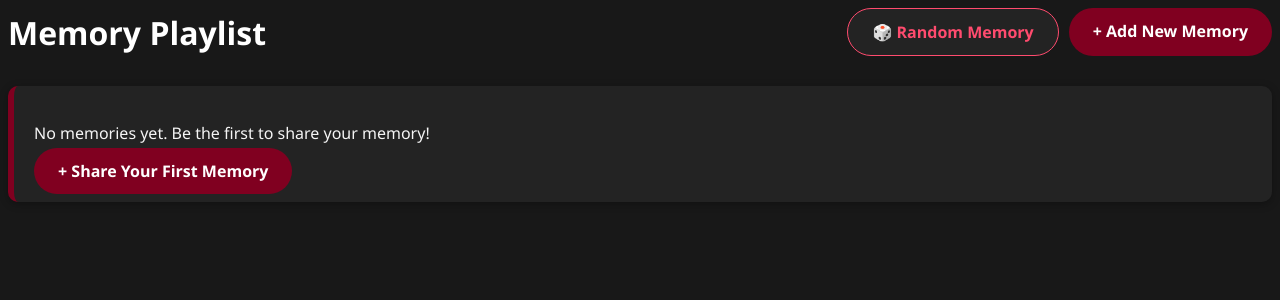
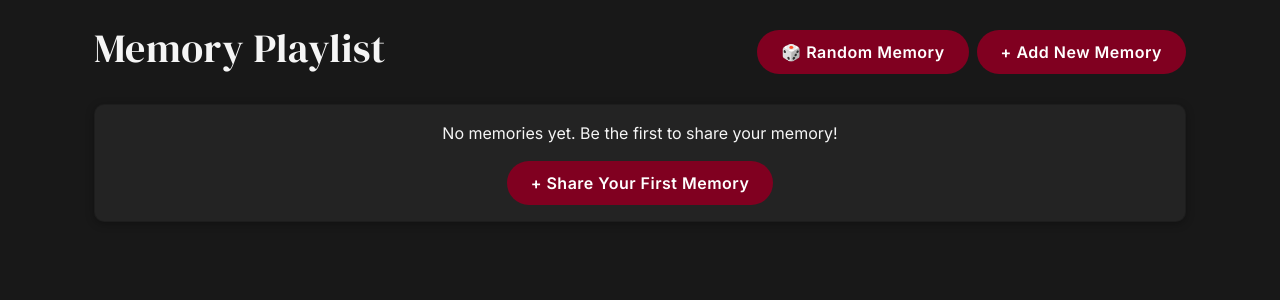
Before and after one commit to aw03yhnn/memory_playlist, a Django app: page /memories/ in a window 1280 px wide. Shown: the top 300 px of the page. Run offline with Django 4.2, Linux system fonts and the light colour scheme; data that the repository does not hold is empty.

Commit message:
Improve UI: apply monotone and burgundy color scheme - Add DM Serif Display font for headings - Simplify forms and templates - Move base.html to memolog/templates/ - Clean up code comments and structure

```diff
--- /dev/null
+++ b/memolog/templates/base.html
@@ -0,0 +1,63 @@
+<!DOCTYPE html>
+<html lang="ja">
+<head>
+    <meta charset="UTF-8">
+    <title>{% block title %}記憶プレイリスト{% endblock %}</title>
+    <link rel="stylesheet" href="https://cdn.jsdelivr.net/npm/bootstrap@5.3.0/dist/css/bootstrap.min.css">
+    <!-- Google Fonts: DM Serif Display & Inter -->
+    <link href="https://fonts.googleapis.com/css2?family=DM+Serif+Display:ital,wght@0,400;1,400&family=Inter:wght@400;600&display=swap" rel="stylesheet">
+    {% block extra_head %}{% endblock %}
+    <style>
+      body {
+          background: #181818 !important;
+          color: #f5f5f5 !important;
+          font-family: 'Inter', 'Segoe UI', Arial, sans-serif !important;
+      }
+      h1, h2, h3, .card-title, .card-header {
+          font-family: 'DM Serif Display', serif !important;
+          letter-spacing: 0.5px !important;
+          font-weight: 400 !important;
+      }
+      .card, .memory-card {
+          background: #232323 !important;
+          border-radius: 10px !important;
+          box-shadow: 0 2px 8px rgba(0,0,0,0.3) !important;
+          color: #f5f5f5 !important;
+          font-family: 'Inter', 'Segoe UI', Arial, sans-serif !important;
+      }
+      a, .btn-link {
+          color: #a52a2a !important;
+          text-decoration: none !important;
+      }
+      a:hover, .btn-link:hover {
+          color: #ff4b6e !important;
+      }
+      .btn, .btn-primary, .btn-success, .btn-outline-primary, .btn-outline-success {
+          background: #800020 !important;
+          border: none !important;
+          color: #fff !important;
+          border-radius: 24px !important;
+          padding: 10px 24px !important;
+          font-weight: 600 !important;
+          font-family: 'Inter', 'Segoe UI', Arial, sans-serif !important;
+          letter-spacing: 0.5px !important;
+          transition: background 0.2s !important;
+      }
+      .btn:hover, .btn-primary:hover, .btn-success:hover, .btn-outline-primary:hover, .btn-outline-success:hover {
+          background: #a52a2a !important;
+      }
+      .card-header, .card-title {
+          color: #ff4b6e !important;
+      }
+      .navbar, .card-header {
+          background: #232323 !important;
+          border-bottom: 1px solid #333 !important;
+      }
+    </style>
+</head>
+<body>
+    <div class="container mt-4">
+        {% block content %}{% endblock %}
+    </div>
+</body>
+</html>
--- a/memolog/templates/memolog/memory_detail.html
+++ b/memolog/templates/memolog/memory_detail.html
@@ -147,9 +147,6 @@
                         <a href="{% url 'memolog:random_memory' %}" class="btn btn-outline-warning">
                             <i class="fas fa-random"></i> Random Memory
                         </a>
-                        <a href="{% url 'memolog:weekly_charts' %}" class="btn btn-outline-info">
-                            <i class="fas fa-chart-line"></i> Weekly Chart
-                        </a>
                     </div>
                 </div>
             </div>
--- a/memolog/templates/memolog/memory_list.html
+++ b/memolog/templates/memolog/memory_list.html
@@ -1,123 +1,50 @@
-<!DOCTYPE html>
-<html lang="en">
-<head>
-    <meta charset="UTF-8">
-    <meta name="viewport" content="width=device-width, initial-scale=1.0">
-    <title>Memory Playlist</title>
-    <!-- Basic Styles -->
-    <style>
-        body {
-            background: #181818;
-            color: #f5f5f5;
-            font-family: 'Segoe UI', 'Arial', sans-serif;
-        }
-        .header {
-            display: flex;
-            justify-content: space-between;
-            align-items: center;
-            margin-bottom: 30px;
-        }
-        .nav-buttons {
-            display: flex;
-            gap: 10px;
-        }
-        .create-btn {
-            background: #800020;
-            color: white;
-            padding: 12px 24px;
-            text-decoration: none;
-            border-radius: 25px;
-            font-weight: bold;
-            transition: background-color 0.3s;
-        }
-        .create-btn:hover {
-            background: #a52a2a;
-        }
-        .random-btn {
-            background: #232323;
-            color: #ff4b6e;
-            padding: 12px 24px;
-            text-decoration: none;
-            border-radius: 25px;
-            font-weight: bold;
-            border: 1px solid #ff4b6e;
-            transition: background-color 0.3s, color 0.3s;
-        }
-        .random-btn:hover {
-            background: #ff4b6e;
-            color: #232323;
-        }
-        .memory-card {
-            background: #232323;
-            border-radius: 10px;
-            padding: 20px;
-            margin-bottom: 20px;
-            box-shadow: 0 2px 8px rgba(0,0,0,0.3);
-            color: #f5f5f5;
-            border-left: 6px solid #800020;
-        }
-        .memory-title a {
-            color: #ff4b6e;
-            text-decoration: none;
-            transition: color 0.3s;
-        }
-        .memory-title a:hover {
-            color: #fff;
-        }
-        .song-info {
-            color: #bbb;
-            margin-bottom: 10px;
-        }
-        .spotify-link {
-            color: #a52a2a;
-            text-decoration: none;
-        }
-        .spotify-link:hover {
-            text-decoration: underline;
-            color: #ff4b6e;
-        }
-        .date {
-            color: #999;
-            font-size: 0.9em;
-        }
-        h1 {
-            color: #fff;
-            margin: 0;
-        }
-        </style>
-</head>
-<body>
+{% extends 'base.html' %}
+
+{% block title %}Memory Playlist{% endblock %}
+
+{% block content %}
+<div class="container">
     <!-- Header -->
-    <div class="header">
+    <div class="d-flex justify-content-between align-items-center mb-4">
         <h1>Memory Playlist</h1>
-        <div class="nav-buttons">
-            <a href="{% url 'memolog:random_memory' %}" class="random-btn">🎲 Random Memory</a>
-            <a href="{% url 'memolog:memory_create' %}" class="create-btn">+ Add New Memory</a>
+        <div class="d-flex gap-2">
+            <a href="{% url 'memolog:random_memory' %}" class="btn btn-outline-warning">
+                🎲 Random Memory
+            </a>
+            <a href="{% url 'memolog:memory_create' %}" class="btn btn-primary">
+                + Add New Memory
+            </a>
         </div>
     </div>
 
     <!-- Memory List -->
     {% for memory in memories %}
-    <div class="memory-card">
-        <h2 class="memory-title">
+    <div class="card memory-card mb-3">
+        <div class="card-body">
+            <h2 class="card-title">
                 <a href="{% url 'memolog:memory_detail' memory_id=memory.id %}">{{ memory.title }}</a>
             </h2>
-        <p>{{ memory.description }}</p>
-        <div class="song-info">
+            <p class="card-text">{{ memory.description }}</p>
+            <div class="text-muted mb-2">
                 <strong>{{ memory.song_title }}</strong> by {{ memory.artist_name }}
             </div>
-        <a href="{{ memory.spotify_url }}" class="spotify-link" target="_blank">
+            {% if memory.spotify_url %}
+            <a href="{{ memory.spotify_url }}" class="btn btn-sm btn-outline-success" target="_blank">
                 Listen on Spotify
             </a>
-        <div class="date">
-            Posted on {{ memory.created_at|date:"F j, Y" }}
+            {% endif %}
+            <div class="text-muted mt-2">
+                <small>Posted on {{ memory.created_at|date:"F j, Y" }}</small>
+            </div>
         </div>
     </div>
     {% empty %}
-    <div class="memory-card">
+    <div class="card">
+        <div class="card-body text-center">
             <p>No memories yet. Be the first to share your memory!</p>
-        <a href="{% url 'memolog:memory_create' %}" class="create-btn">+ Share Your First Memory</a>
+            <a href="{% url 'memolog:memory_create' %}" class="btn btn-primary">+ Share Your First Memory</a>
+        </div>
     </div>
     {% endfor %}
-</body>
-</html>
+</div>
+{% endblock %}
```
Also changed, not shown: memolog/forms.py (+1 -9 lines), templates/base.html (deleted, +0 -53 lines). Lines whose indentation alone changed are shown as unchanged.
